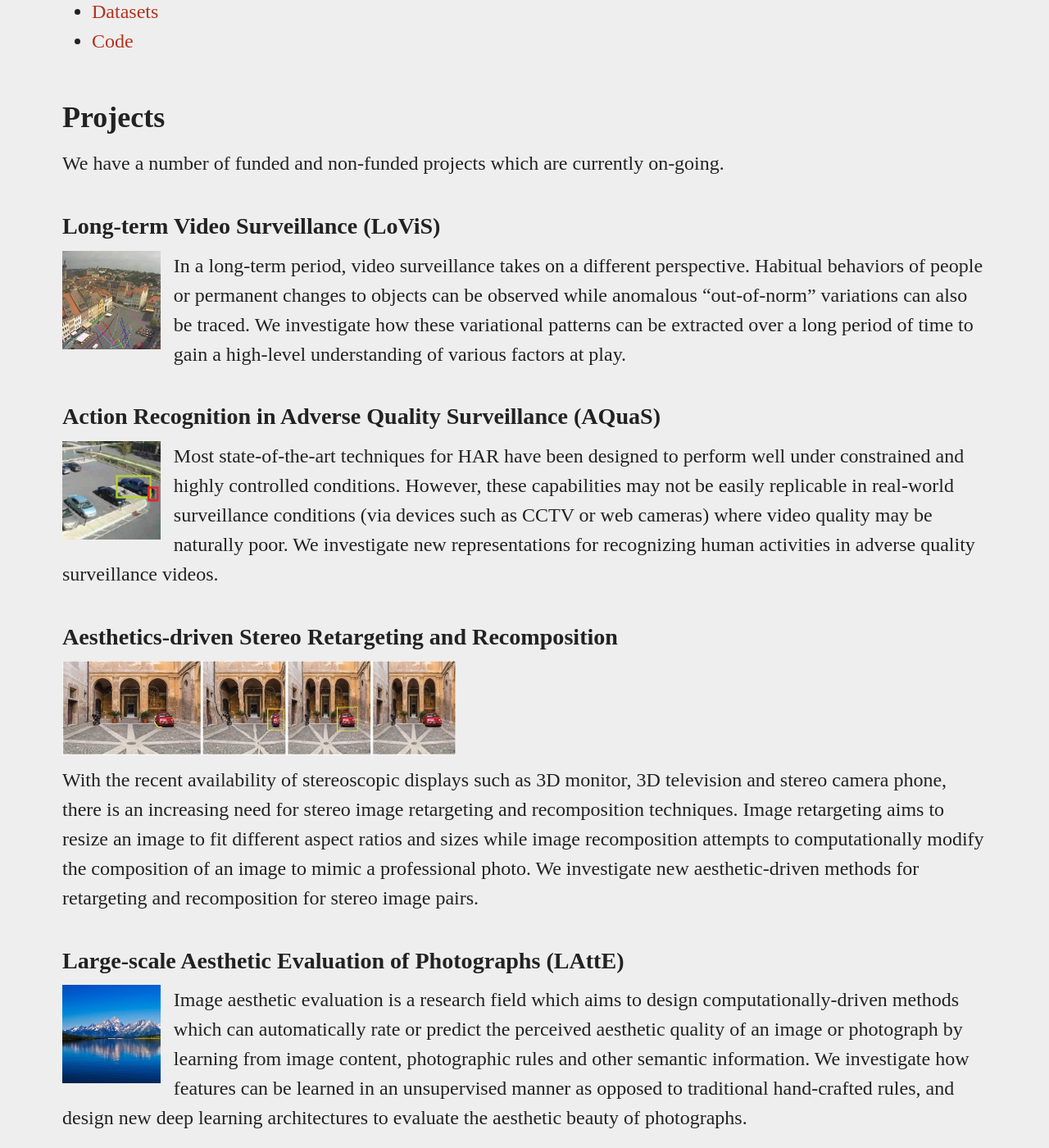
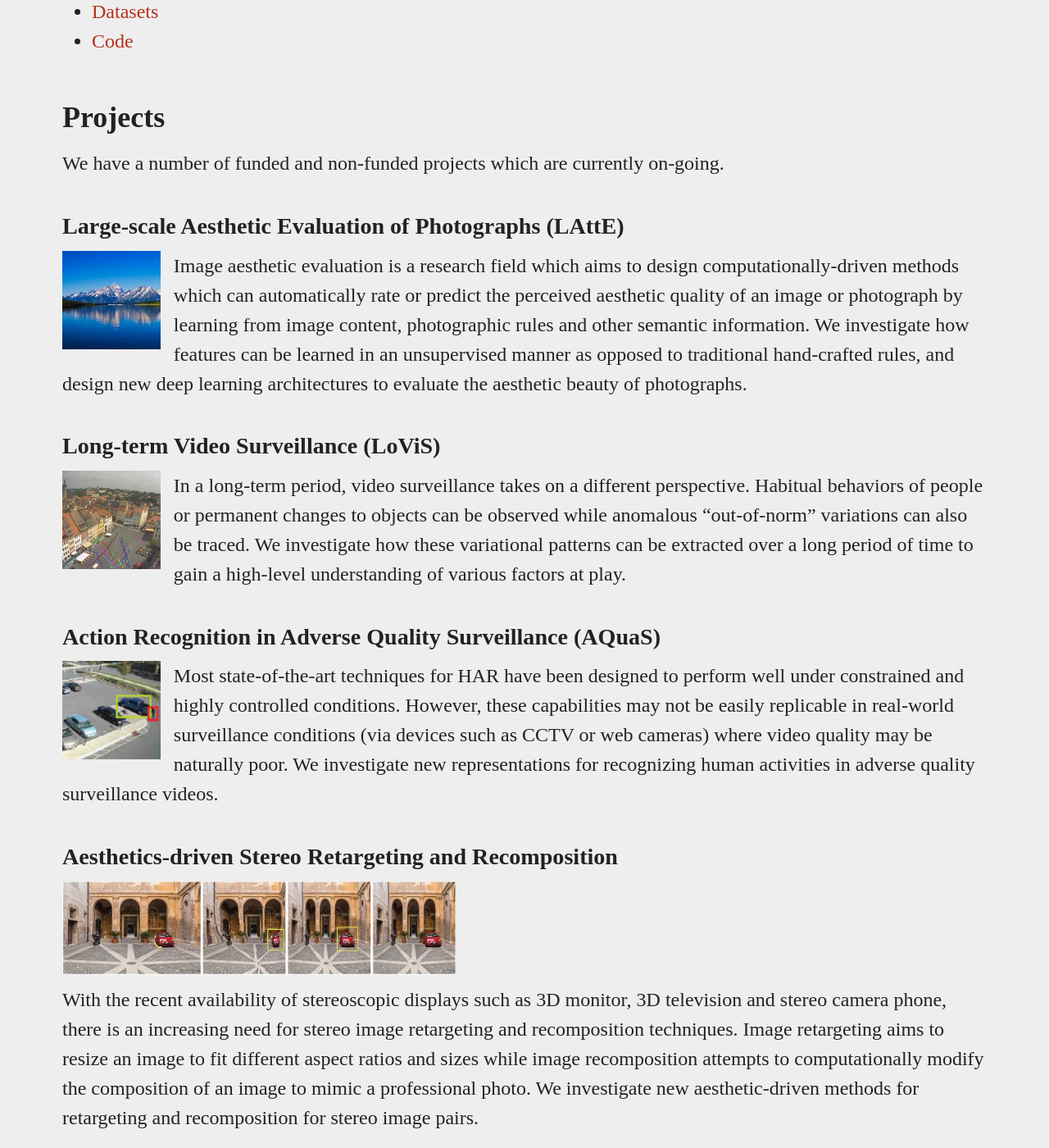
Before and after one commit to viprlab/viprlab.github.io, a Jekyll site: the page built from research.md, in a window 1280 px wide and 1400 px high, scrolled down 266 px. Shown: the whole window at 82% size. Built offline with Jekyll 4.4.1, drawn with Linux system fonts in a browser that asks for light colours.

Commit message:
rearrange projects

```diff
--- a/research.md
+++ b/research.md
@@ -9,43 +9,37 @@ permalink: /research/
 
 We have a number of funded and non-funded projects which are currently on-going.
 
+### Large-scale Aesthetic Evaluation of Photographs (LAttE)
+{% include imagethumbnailblock.html align="left" url="/images/latte.jpg" width="120px" height="120px" padding="right" %}
+Image aesthetic evaluation is a research field which aims to design computationally-driven methods which can automatically rate or predict the perceived aesthetic quality of an image or photograph by learning from image content, photographic rules and other semantic information. We investigate how features can be learned in an unsupervised manner as opposed to traditional hand-crafted rules, and design new deep learning architectures to evaluate the aesthetic beauty of photographs.
+{: #proj-description}
+{% include clearfloat.html prevfloat="left" %}
+
 ### Long-term Video Surveillance (LoViS)
-
 {% include imagethumbnailblock.html align="left" url="/images/lovis.png" width="120px" height="120px" padding="right" %}
 In a long-term period, video surveillance takes on a different perspective. Habitual behaviors of people or permanent changes to objects can be observed while anomalous "out-of-norm" variations can also be traced. We investigate how these variational patterns can be extracted over a long period of time to gain a high-level understanding of various factors at play.
 {: #proj-description}
 {% include clearfloat.html prevfloat="left" %}
 
 ### Action Recognition in Adverse Quality Surveillance (AQuaS)
-
 {% include imagethumbnailblock.html align="left" url="/images/aquas.png" width="120px" height="120px" padding="right" %}
 Most state-of-the-art techniques for HAR have been designed to perform well under constrained and highly controlled conditions. However, these capabilities may not be easily replicable in real-world surveillance conditions (via devices such as CCTV or web cameras) where video quality may be naturally poor. We investigate new representations for recognizing human activities in adverse quality surveillance videos.
 {: #proj-description}
 {% include clearfloat.html prevfloat="left" %}
 
 ### Aesthetics-driven Stereo Retargeting and Recomposition
-
 {% include imagethumbnailblock.html url="/images/retarget.jpg" width="480px" padding="right" %}
 With the recent availability of stereoscopic displays such as 3D monitor, 3D television and stereo camera phone, there is an increasing need for stereo image retargeting and recomposition techniques. Image retargeting aims to resize an image to fit different aspect ratios and sizes while image recomposition attempts to computationally modify the composition of an image to mimic a professional photo. We investigate new aesthetic-driven methods for retargeting and recomposition for stereo image pairs.
 {: #proj-description}
 {% include clearfloat.html prevfloat="left" %}
 
-### Large-scale Aesthetic Evaluation of Photographs (LAttE)
-
-{% include imagethumbnailblock.html align="left" url="/images/latte.jpg" width="120px" height="120px" padding="right" %}
-Image aesthetic evaluation is a research field which aims to design computationally-driven methods which can automatically rate or predict the perceived aesthetic quality of an image or photograph by learning from image content, photographic rules and other semantic information. We investigate how features can be learned in an unsupervised manner as opposed to traditional hand-crafted rules, and design new deep learning architectures to evaluate the aesthetic beauty of photographs.
-{: #proj-description}
-{% include clearfloat.html prevfloat="left" %}
-
 ### Computational 3D Model of Forearm Rotation
-
 {% include imagethumbnailblock.html align="left" url="/images/3dforearm.png" height="120px" padding="right" %}
 The mechanism that allows for human forearm rotation is still poorly understood. As a result, sub-optimal surgical treatment of fractured radius or ulna can lead to impaired forearm motion. We aim to develop a physically accurate 3D dynamic model of human forearm rotation from CT scan, with visualization of the model, the dynamic rotation and tensing of interosseous membrane. This is a project in collaboration with National University of Singapore (NUS) and Singapore General Hospital (SGH).
 {: #proj-description}
 {% include clearfloat.html prevfloat="left" %}
 
 ### Facial micro-expression analysis from videos
-
 {% include imagethumbnailblock.html align="left" url="/images/microexp-emm.gif" height="120px" padding="right" %}
 A micro-expression is a brief and involuntary facial movement which reveals a genuine emotion that a person tries to hide. Psychologists have been studying facial micro-expressions since the 1960’s, computer scientists are now beginning to explore the possibility of spotting and identifying these micro-expressions using machine vision and learning algorithms; we aim to discover novel methods for doing so. This contemporary field of research has potential applications for clinical diagnosis of psychological conditions (autism and depression), criminal interrogation and lie detection. This project is in collaboration with institutions in UK and China.
 {: #proj-description}
```
